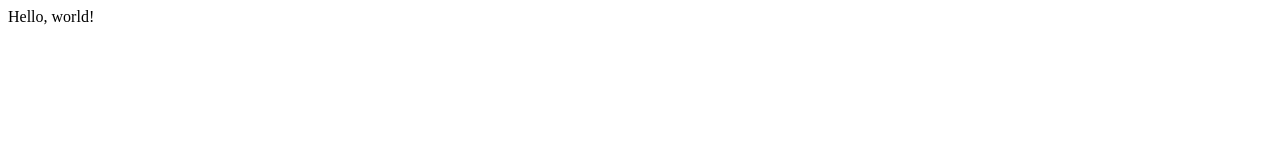
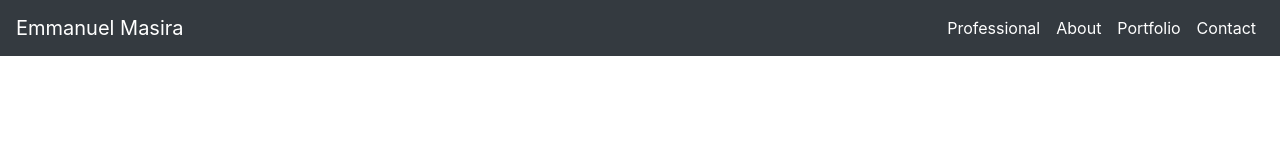
Before and after one commit to Emichira/project0, a plain HTML site: page index.html in a window 1280 px wide. Drawn offline with nearby package versions, Linux system fonts and the light colour scheme.

Commit message:
add navbar to website

```diff
--- a/index.html
+++ b/index.html
@@ -1,9 +1,53 @@
 <!DOCTYPE html>
 <html>
-    <head>
-        <title>My Webpage</title>
-    </head>
-    <body>
-        Hello, world!
-    </body>
+
+<head>
+    <link rel="stylesheet" href="https://stackpath.bootstrapcdn.com/bootstrap/4.4.1/css/bootstrap.min.css"
+        integrity="sha384-Vkoo8x4CGsO3+Hhxv8T/Q5PaXtkKtu6ug5TOeNV6gBiFeWPGFN9MuhOf23Q9Ifjh" crossorigin="anonymous">
+    <link href="css/styles.css" rel="stylesheet">
+    <title>Web Developer Portfolio | Emmanuel Michira masira</title>
+</head>
+
+<body>
+    <!-- Navigation -->
+    <nav class="navbar navbar-expand-lg navbar-light bg-dark">
+        <a class="navbar-brand nyeusi" href="index.html">Emmanuel Masira</a>
+        <button class="navbar-toggler" type="button" data-toggle="collapse" data-target="#navbarTogglerDemo02"
+            aria-controls="navbarTogglerDemo02" aria-expanded="false" aria-label="Toggle navigation">
+            <span class="navbar-toggler-icon"></span>
+        </button>
+
+        <div class="collapse navbar-collapse" id="navbarTogglerDemo02">
+            <ul class="navbar-nav ml-auto mt-2 mt-lg-0">
+                <li class="nav-item active">
+                    <a class="nav-link nyeusi" href="#Professional">Professional<span class="sr-only">(current)</span></a>
+                </li>
+                <li class="nav-item">
+                    <a class="nav-link nyeusi" href="about.html">About<span class="sr-only">(current)</span></a>
+                </li>
+                <li class="nav-item">
+                    <a class="nav-link nyeusi" href="portfolio.html">Portfolio<span class="sr-only">(current)</span></a>
+                </li>
+                <li class="nav-item">
+                    <a class="nav-link nyeusi" href="contact.html">Contact<span class="sr-only">(current)</span></a>
+                </li>
+
+            </ul>
+        </div>
+    </nav>
+
+
+    <!-- Bootstrap core JavaScript -->
+    <script src="https://code.jquery.com/jquery-3.4.1.slim.min.js"
+        integrity="sha384-J6qa4849blE2+poT4WnyKhv5vZF5SrPo0iEjwBvKU7imGFAV0wwj1yYfoRSJoZ+n" crossorigin="anonymous">
+    </script>
+    <script src="https://cdn.jsdelivr.net/npm/popper.js@1.16.0/dist/umd/popper.min.js"
+        integrity="sha384-Q6E9RHvbIyZFJoft+2mJbHaEWldlvI9IOYy5n3zV9zzTtmI3UksdQRVvoxMfooAo" crossorigin="anonymous">
+    </script>
+    <script src="https://stackpath.bootstrapcdn.com/bootstrap/4.4.1/js/bootstrap.min.js"
+        integrity="sha384-wfSDF2E50Y2D1uUdj0O3uMBJnjuUD4Ih7YwaYd1iqfktj0Uod8GCExl3Og8ifwB6" crossorigin="anonymous">
+    </script>
+
+</body>
+
 </html>
```
Also changed, not shown: css/styles.css (added), css/styles.scss (added).
